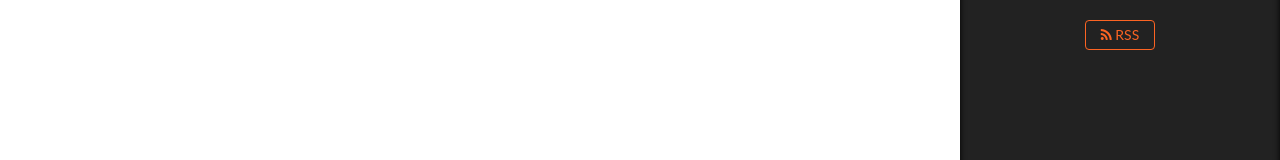
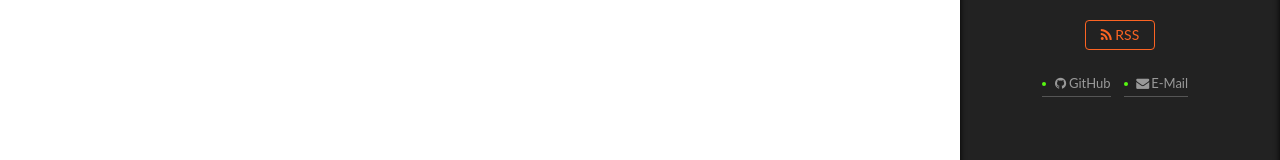
Before and after one commit to Eddiehugh/wltongxue.github.io, a plain HTML site: page about/index.html in a window 1280 px wide. Both pictures are taken after a click on the element 1238 px from the left and 743 px from the top of the page. Shown: the part 212-372 px from the top of the page. Drawn offline with Linux system fonts and the light colour scheme.

Commit message:
Site updated: 2018-11-20 10:47:45

```diff
--- a/about/index.html
+++ b/about/index.html
@@ -350,6 +350,22 @@
 
 
 
+            <div class="links-of-author motion-element">
+
+                  <span class="links-of-author-item">
+                    <a href="https://github.com/wltongxue" target="_blank" title="GitHub">
+
+                        <i class="fa fa-fw fa-github"></i>GitHub</a>
+                  </span>
+
+                  <span class="links-of-author-item">
+                    <a href="wltongxue@outlook.com" target="_blank" title="E-Mail">
+
+                        <i class="fa fa-fw fa-envelope"></i>E-Mail</a>
+                  </span>
+
+            </div>
+
 
 
 
--- a/css/main.css
+++ b/css/main.css
@@ -1822,7 +1822,7 @@ pre .javascript .function {
   width: 4px;
   height: 4px;
   border-radius: 50%;
-  background: #ffff7c;
+  background: #57f711;
 }
 .links-of-blogroll {
   font-size: 13px;
```
Also changed, not shown: archives/2018/11/index.html (+16 -0 lines), archives/2018/index.html (+16 -0 lines), archives/index.html (+16 -0 lines), categories/index.html (+16 -0 lines), hello-world/index.html (+16 -0 lines), index.html (+16 -0 lines), tags/index.html (+16 -0 lines).
